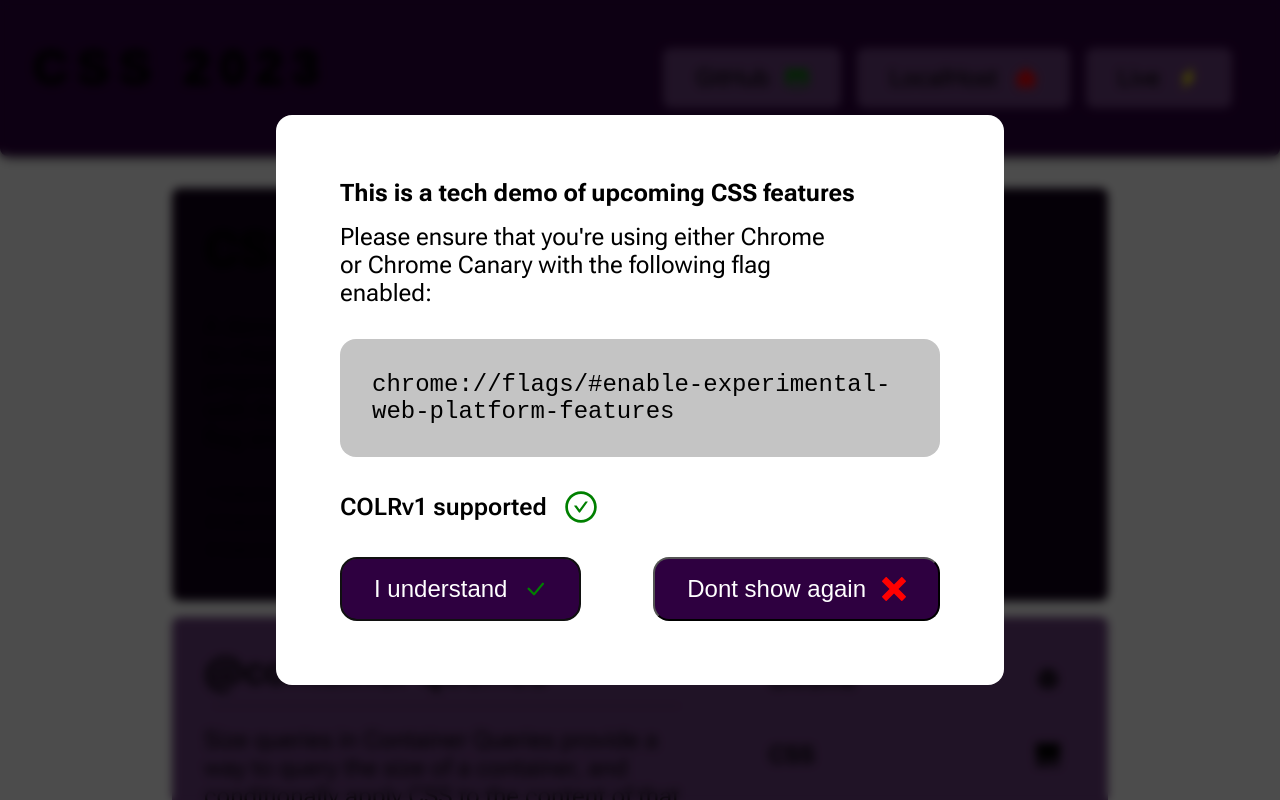
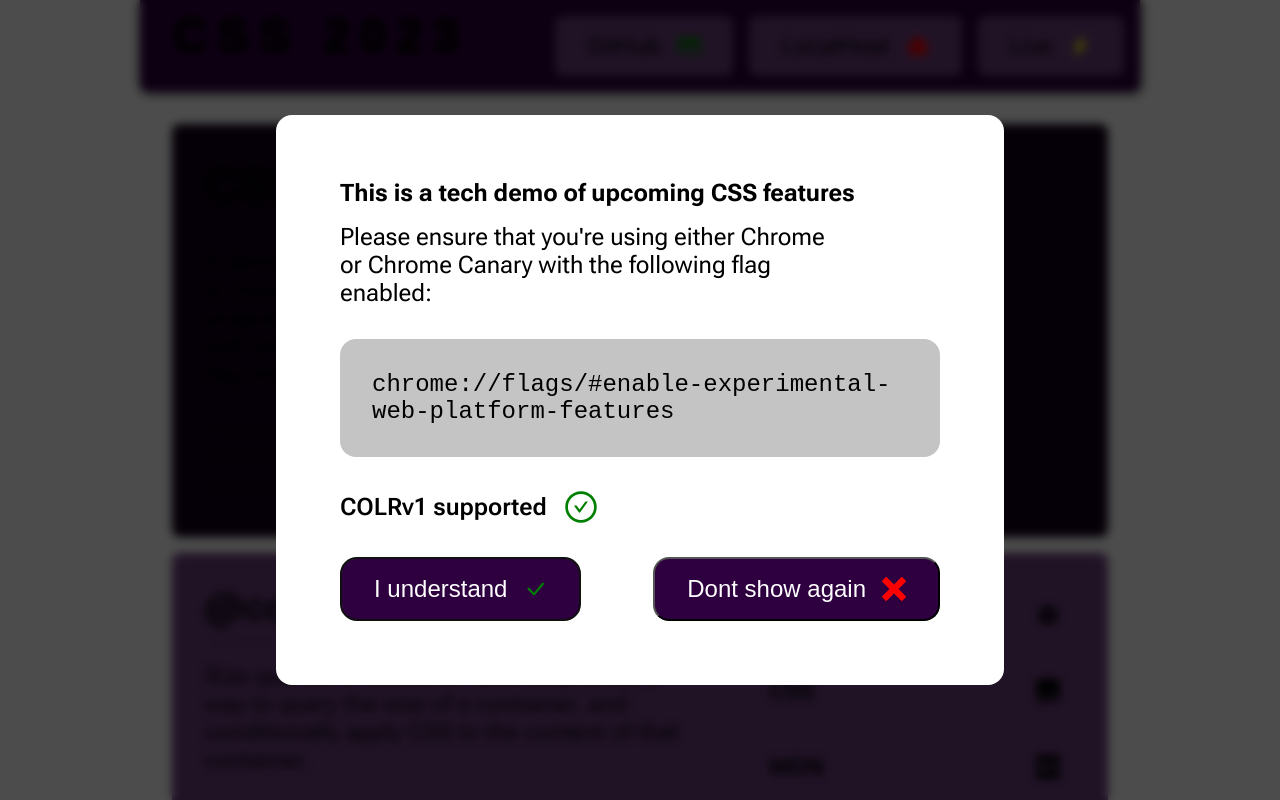
Before and after one commit to gotpop/css-2023, a Next.js app: page / in a window 1280 px wide. Shown: the top 800 px of the page. Built offline with nearby package versions, Linux system fonts and the light colour scheme; a web font is replaced by a local one.

Commit message:
Nav buttons

```diff
--- a/src/components/Header/Header.module.css
+++ b/src/components/Header/Header.module.css
@@ -15,7 +15,6 @@
 
 .nav {
   display: flex;
-  padding: var(--padding);
   margin: 0 0 0 calc(var(--padding) / 2);
 
   & a {
--- a/src/styles/global.css
+++ b/src/styles/global.css
@@ -1,5 +1,6 @@
 body {
   accent-color: var(--accent);
+  align-items: center;
   display: flex;
   flex-direction: column;
   font-family: "Roboto Flex", Arial, Helvetica, sans-serif;
```
